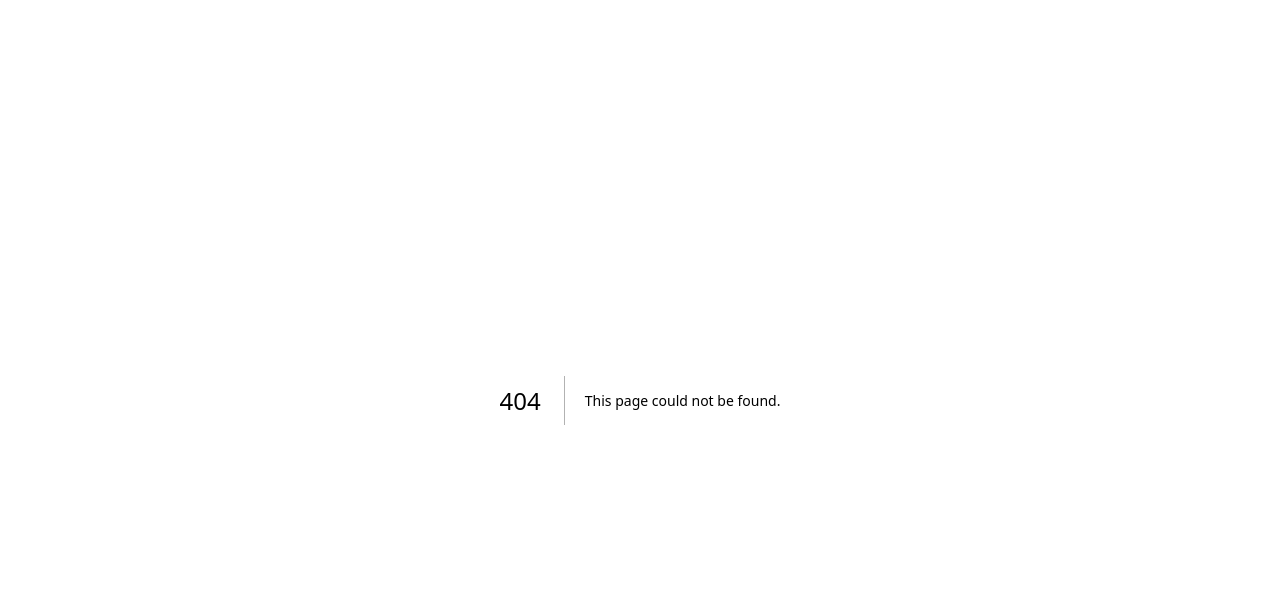
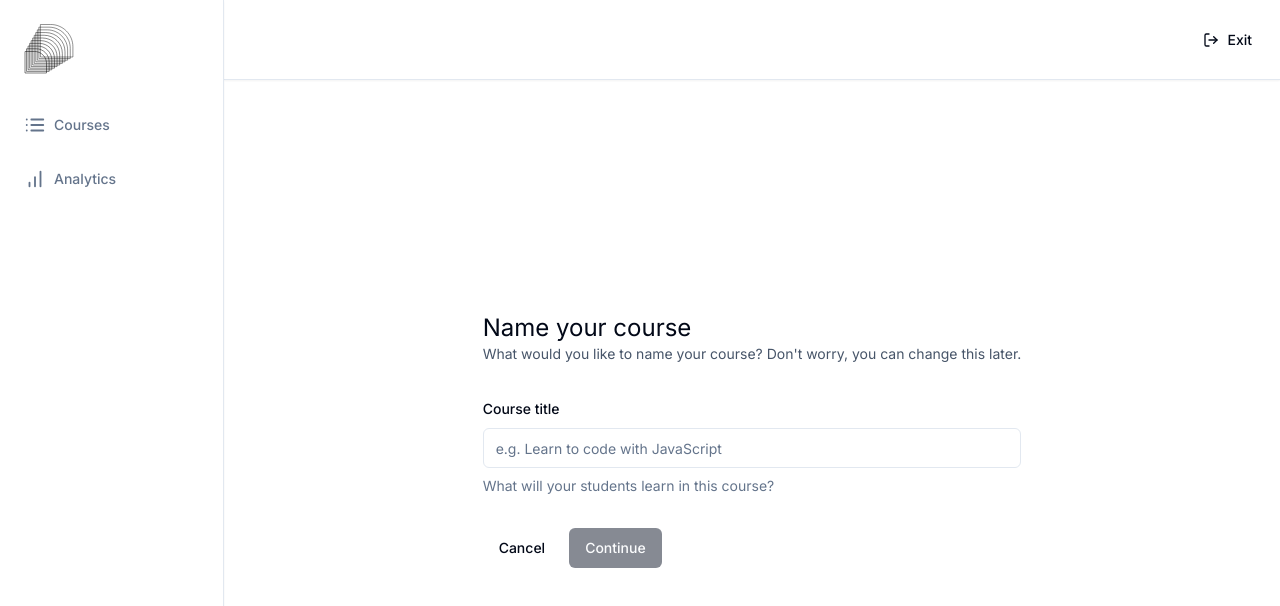
Before and after one commit to tamim-18/light_of_wisdom, a Next.js app in the folder low/: page /teacher/create in a window 1280 px wide. Before the commit this address had no page. Shown: the top 606 px of the page. Built offline with nearby package versions, Linux system fonts and the light colour scheme.

Commit message:
zod resolver and create course pages added

```diff
--- a/low/app/(dashboard)/(routes)/teacher/courses/page.tsx
+++ b/low/app/(dashboard)/(routes)/teacher/courses/page.tsx
@@ -1,7 +1,15 @@
+import { Button } from "@/components/ui/button";
+import Link from "next/link";
 import React from "react";
 
 const Courses = () => {
-  return <div>Courses</div>;
+  return (
+    <div className="p-6">
+      <Link href="/teacher/create">
+        <Button>New Courses</Button>
+      </Link>
+    </div>
+  );
 };
 
 export default Courses;
--- /dev/null
+++ b/low/app/(dashboard)/(routes)/teacher/create/page.tsx
@@ -0,0 +1,93 @@
+"use client";
+import React from "react";
+import * as z from "zod";
+import axios from "axios";
+import { zodResolver } from "@hookform/resolvers/zod";
+import { useForm } from "react-hook-form";
+import { useRouter } from "next/navigation";
+import {
+  Form,
+  FormControl,
+  FormLabel,
+  FormMessage,
+  FormDescription,
+  FormField,
+  FormItem,
+} from "@/components/ui/form";
+import { Button } from "@/components/ui/button";
+import { Input } from "@/components/ui/input";
+import Link from "next/link";
+
+const formSchema = z.object({
+  title: z.string().min(1, { message: "Title is required" }),
+});
+
+const CreateCourse = () => {
+  const router = useRouter();
+  const form = useForm<z.infer<typeof formSchema>>({
+    resolver: zodResolver(formSchema),
+    defaultValues: {
+      title: "",
+    },
+  });
+  const { isSubmitting, isValid } = form.formState;
+  console.log(isSubmitting, isValid);
+  const onSubmit = async (values: z.infer<typeof formSchema>) => {
+    try {
+      const response = await axios.post("/api/course", values);
+      router.push(`/teacher/courses/${response.data.id}`);
+    } catch {
+      console.log("error");
+    }
+  };
+  return (
+    <div className=" max-w-5xl mx-auto flex md:items-center md:justify-center h-full p-6 ">
+      <div>
+        <h1 className="text-2xl">Name your course</h1>
+        <p className=" text-sm text-slate-600">
+          What would you like to name your course? Don't worry, you can change
+          this later.
+        </p>
+        <Form {...form}>
+          <form
+            onSubmit={form.handleSubmit(onSubmit)}
+            className="space-y-8 mt-8"
+          >
+            <FormField
+              control={form.control}
+              name="title"
+              render={({ field }) => (
+                <FormItem>
+                  <FormLabel>Course title</FormLabel>
+                  <FormControl>
+                    <Input
+                      disabled={isSubmitting}
+                      {...field}
+                      placeholder="e.g. Learn to code with JavaScript"
+                    />
+                  </FormControl>
+                  <FormDescription>
+                    What will your students learn in this course?
+                  </FormDescription>
+                  <FormMessage />
+                </FormItem>
+              )}
+            />
+            <div className=" flex items-center gap-x-2">
+              <Link href="/">
+                <Button type="button" variant="ghost">
+                  Cancel
+                </Button>
+              </Link>
+              <Button type="submit" disabled={!isValid || isSubmitting}>
+                Continue
+              </Button>
+            </div>
+          </form>
+        </Form>
+      </div>
+    </div>
+  );
+};
+
+export default CreateCourse;
--- a/low/package.json
+++ b/low/package.json
@@ -22,6 +22,7 @@
     "react": "^18",
     "react-dom": "^18",
     "react-hook-form": "^7.50.1",
+    "react-hot-toast": "^2.4.1",
     "tailwind-merge": "^2.2.1",
     "tailwindcss-animate": "^1.0.7",
     "zod": "^3.22.4"
```
Also changed, not shown: 1 other file (tests, documents, lock files or other folders).
